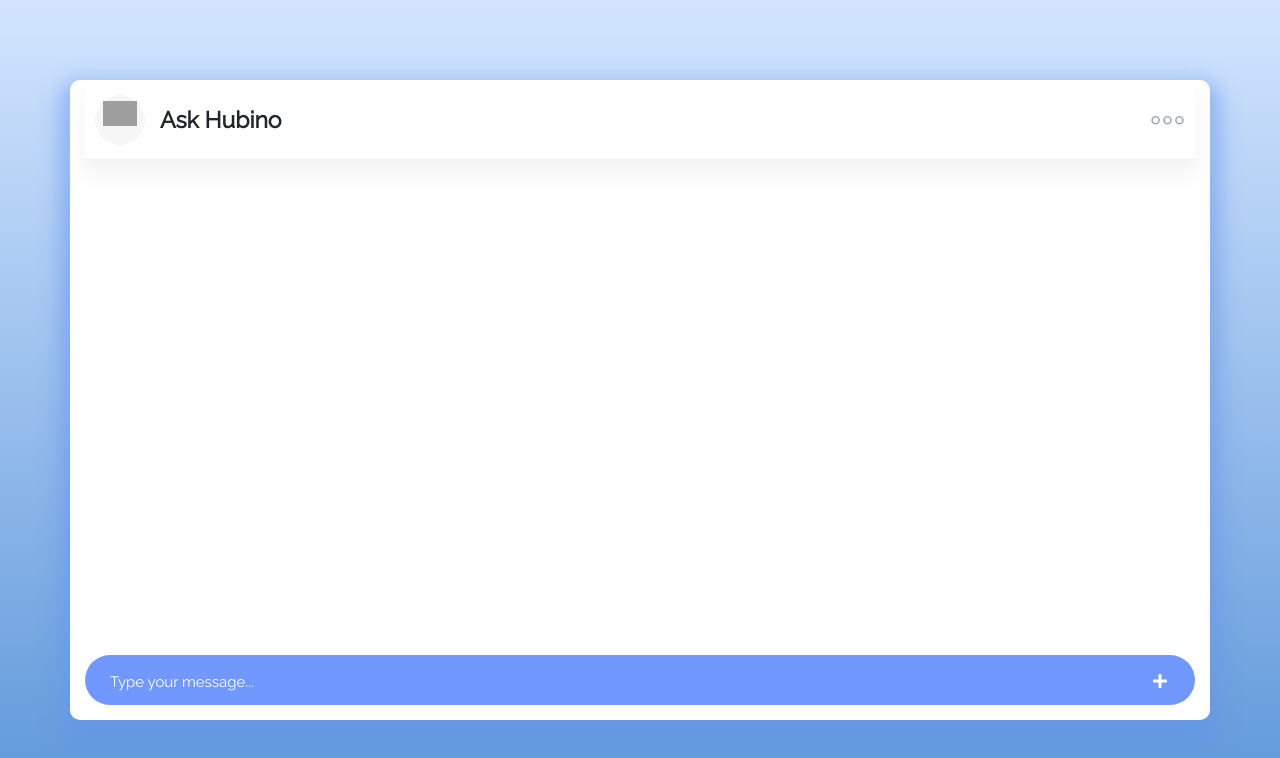
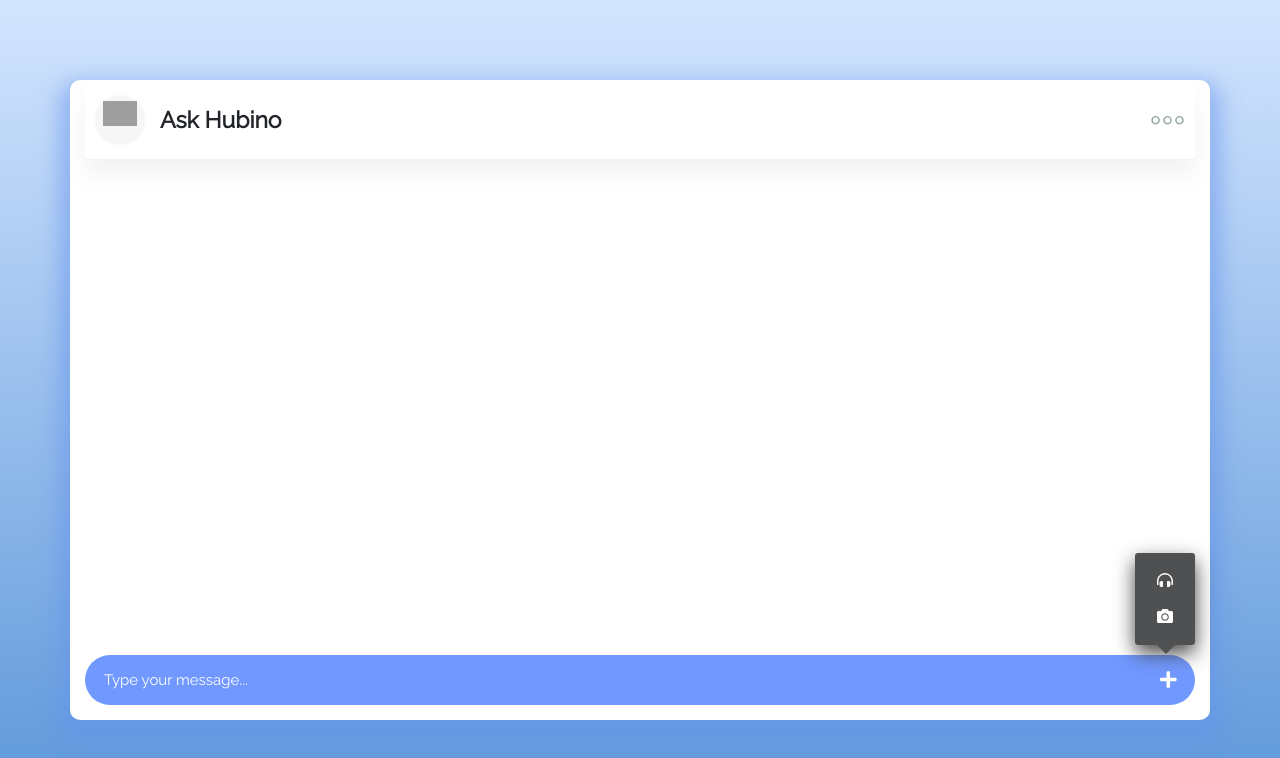
Before and after one commit to mageshk98/chatapp, a React (Create React App) app: page / in a window 1280 px wide. Both pictures are taken after a click on the button "Add Attachments". Shown: the top 758 px of the page. Built offline with nearby package versions, Linux system fonts and the light colour scheme; grey boxes are pictures that could not be loaded.

Commit message:
Add Comments to all functions and css

```diff
--- a/public/index.html
+++ b/public/index.html
@@ -6,10 +6,11 @@
   <link rel="icon" href="%PUBLIC_URL%/favicon.ico" />
   <meta name="viewport" content="width=device-width, initial-scale=1" />
   <meta name="theme-color" content="#000000" />
-  <meta name="description" content="Web site created using create-react-app" />
+  <meta name="description" content="Chat bot application developed using ReactJS" />
   <link rel="apple-touch-icon" href="%PUBLIC_URL%/logo192.png" />
   <link rel="manifest" href="%PUBLIC_URL%/manifest.json" />
   <title>Chat App</title>
+
 </head>
 
 <body>
--- a/src/Components/chatbot/chatBotIndex.jsx
+++ b/src/Components/chatbot/chatBotIndex.jsx
@@ -3,7 +3,11 @@
 import ChatBotPic from "../../assets/images/chatbotimage.png";
 import DotMenus from "../../assets/images/horizontalDots.png";
 import { FontAwesomeIcon } from "@fortawesome/react-fontawesome";
-import { faPlus } from "@fortawesome/free-solid-svg-icons";
+import {
+  faCamera,
+  faHeadphonesAlt,
+  faPlus,
+} from "@fortawesome/free-solid-svg-icons";
 import { MessageBox } from "../messageBox/messageComp";
 //from redux store
 import { useSelector, useDispatch } from "react-redux";
@@ -15,20 +19,23 @@
 } from "../../actions";
 function ChatBot() {
   const [userInput, setUserInput] = useState("");
+  const [show, setShow] = useState(false);
   const chatData = useSelector((state) => state.messages);
   const isTyping = useSelector((state) => state.isTyping);
   const editActionData = useSelector((state) => state.editAction);
   const userInputRef = useRef();
   const dispatch = useDispatch();
+  //After page loads this will focus the user keyboard input
   useEffect(() => {
     userInputRef.current.focus();
   }, []);
+  //To scroll down to bottom of the page when new message arrives/sent.
   useEffect(() => {
     document
       .getElementById("chatbox")
       .scrollIntoView({ behavior: "smooth", block: "end", inline: "nearest" });
   }, [chatData]);
-
+  //This useEffect will set the user input when user tries to edit sent message anf make focus also
   useEffect(() => {
     if (editActionData.state) {
       if (String(editActionData.editMessage).trim() !== "") {
@@ -37,7 +44,12 @@
       }
     }
   }, [editActionData]);
-
+  // Handles the user input changes
+  const handleUserChanges = (e) => {
+    setUserInput(e.target.value);
+    if (show) setShow(!show);
+  };
+  // Triggered when user enter/submit the message
   const handleUserInput = (e) => {
     e.preventDefault();
     if (isTyping) {
@@ -93,7 +105,7 @@
         <div className={ChatStyle.typeSection}>
           <form
             onSubmit={handleUserInput}
-            className="d-flex align-items-center"
+            className="d-flex align-items-center h-100 p-1"
           >
             <input
               type="text"
@@ -101,21 +113,50 @@
               className={ChatStyle.keyBoardInput}
               value={userInput}
               ref={userInputRef}
-              onChange={(e) => setUserInput(e.target.value)}
+              onChange={(e) => handleUserChanges(e)}
             />
-
+            <span className={ChatStyle.keybrdSendOption}>
               <button
-              type="submit"
+                type="button"
                 className={ChatStyle.sendBtn}
                 title="Add Attachments"
+                onClick={() => setShow(!show)}
               >
                 <FontAwesomeIcon icon={faPlus} />
               </button>
+              {show && <KeyBoardSendOptions />}
+            </span>
           </form>
         </div>
       </div>
     </div>
   );
 }
-
+// This keyboard popup options are just for showcasing purpose.
+function KeyBoardSendOptions() {
+  return (
+    <span className={ChatStyle.optionsPopup}>
+      <div className={ChatStyle.optionsWrap}>
+        <ul>
+          <li key="audio">
+            <button
+              className={ChatStyle.sendOptionBtn}
+              title={"Click to upload audio"}
+            >
+              <FontAwesomeIcon icon={faHeadphonesAlt} />
+            </button>
+          </li>
+          <li key="image">
+            <button
+              className={ChatStyle.sendOptionBtn}
+              title={"Click to upload images"}
+            >
+              <FontAwesomeIcon icon={faCamera} />
+            </button>
+          </li>
+        </ul>
+      </div>
+    </span>
+  );
+}
 export default ChatBot;
--- a/src/Components/chatbot/chatStyle.module.css
+++ b/src/Components/chatbot/chatStyle.module.css
@@ -7,6 +7,7 @@
 .topNav {
   height: 80px;
   width: 100%;
+  display: -webkit-flex;
   display: flex;
   border-bottom: 1px solid #f4f3f3;
   box-shadow: 0px 15px 20px 0px #efededa8;
@@ -40,7 +41,6 @@
 }
 .chatMenu > img {
   max-width: 35px;
-  cursor: pointer;
 }
 
 /* Message box styles */
@@ -78,8 +78,6 @@
   height: 100%;
   background-color: #7098ff;
   border-radius: 30px;
-
-  padding: 10px;
 }
 
 .keyBoardInput {
@@ -99,14 +97,80 @@
   font-size: 15px;
   color: white;
 }
+.keybrdSendOption {
+  position: relative;
+  flex: 0 0 45px;
+}
+.optionsPopup {
+  display: block;
+  position: absolute;
+  top: 0px;
+  left: 0px;
+  transform: translate3d(-11px, -107px, 28px);
+  -webkit-animation: showUp 0.7s cubic-bezier(0.165, 0.84, 0.44, 1);
+  -moz-animation: showUp 0.7s cubic-bezier(0.165, 0.84, 0.44, 1);
+  -o-animation: showUp 0.7s cubic-bezier(0.165, 0.84, 0.44, 1);
+  animation: showUp 0.7s cubic-bezier(0.165, 0.84, 0.44, 1);
+  z-index: 999;
+}
+.optionsPopup::after {
+  position: absolute;
+  content: " ";
+  bottom: -9px;
+  left: 50%;
+  height: 0px;
+  width: 0px;
+  margin-left: -9px;
+  border-left: solid transparent 10px;
+  border-right: solid transparent 10px;
+  border-top: solid #505152 10px;
+}
+.optionsPopup .optionsWrap {
+  min-width: 60px;
+  background: #3a3b3de3;
+  border-radius: 3px;
+  max-width: 60px;
+  box-shadow: 0px 8px 20px 0px #464343;
+}
+.optionsWrap ul {
+  list-style: none;
+  margin: 0;
+  padding: 10px 5px;
+}
+.optionsWrap .sendOptionBtn {
+  color: white;
+  cursor: pointer;
+  background-color: transparent;
+  border: none;
+  padding: 6px 12px;
+  font-size: 1em;
+  -webkit-transition: 1s ease;
+  -moz-transition: 1s ease;
+  -o-transition: 1s ease;
+  transition: 1s ease;
+  border-radius: 3px;
+}
+.optionsWrap .sendOptionBtn:hover {
+  background-color: rgba(0, 0, 0, 0.329);
+}
 .sendBtn {
-  flex: 0 0 50px;
+  width: 100%;
   background: transparent;
   border: none;
   height: 100%;
   border-radius: 30px;
   color: white;
   outline: none;
+  padding: 6px;
+  font-size: 19px;
+  -webkit-transition: 0.65s ease-in-out;
+  -moz-transition: 0.65s ease-in-out;
+  -o-transition: 0.65s ease-in-out;
+  transition: 0.65s ease-in-out;
+}
+.sendBtn:hover {
+  background-color: #e2e3e738;
+  font-weight: 500;
 }
 .sendBtn:focus {
   outline: none;
@@ -120,3 +184,55 @@
     max-width: 18px;
   }
 }
+@keyframes showUp {
+  0% {
+    opacity: 0;
+    transform: translate3d(-11px, -93px, 28px);
+  }
+  50% {
+    opacity: 0.5;
+  }
+  100% {
+    opacity: 1;
+    transform: translate3d(-11px, -107px, 28px);
+  }
+}
+@-webkit-keyframes showUp {
+  0% {
+    opacity: 0;
+    transform: translate3d(-11px, -93px, 28px);
+  }
+  50% {
+    opacity: 0.5;
+  }
+  100% {
+    opacity: 1;
+    transform: translate3d(-11px, -107px, 28px);
+  }
+}
+@-moz-keyframes showUp {
+  0% {
+    opacity: 0;
+    transform: translate3d(-11px, -93px, 28px);
+  }
+  50% {
+    opacity: 0.5;
+  }
+  100% {
+    opacity: 1;
+    transform: translate3d(-11px, -107px, 28px);
+  }
+}
+@-o-keyframes showUp {
+  0% {
+    opacity: 0;
+    transform: translate3d(-11px, -93px, 28px);
+  }
+  50% {
+    opacity: 0.5;
+  }
+  100% {
+    opacity: 1;
+    transform: translate3d(-11px, -107px, 28px);
+  }
+}
--- a/src/Components/messageBox/messageComp.jsx
+++ b/src/Components/messageBox/messageComp.jsx
@@ -1,15 +1,16 @@
 import { faChevronDown } from "@fortawesome/free-solid-svg-icons";
 import { FontAwesomeIcon } from "@fortawesome/react-fontawesome";
+import { receiveInComing, setEditStage, changeStatus } from "../../actions";
 import React, { useEffect, useState } from "react";
 import { useDispatch, useSelector } from "react-redux";
-import { receiveInComing, setEditStage, changeStatus } from "../../actions";
 import MessageBoxStyle from "./messageBoxStyle.module.css";
+
 function MessageBox({ detail }) {
-  if (detail.type === "OUTGOING") {
-    return <OutGoingMessageBox data={detail} />;
-  } else {
-    return <InComingMessageBox data={detail} />;
-  }
+  return detail.type === "OUTGOING" ? (
+    <OutGoingMessageBox data={detail} />
+  ) : (
+    <InComingMessageBox data={detail} />
+  );
 }
 
 function OutGoingMessageBox(props) {
@@ -57,6 +58,7 @@
       <div
         className={`${MessageBoxStyle.flexWrapper} align-items-end`}
         title={props.data.message}
+        tabIndex="1"
       >
         <span className={MessageBoxStyle.outGoing}>
           <p className={MessageBoxStyle.messageContent}>{props.data.message}</p>
@@ -95,7 +97,11 @@
     <div
       className={`${MessageBoxStyle.chatBotContainer} justify-content-start`}
     >
-      <div className={`${MessageBoxStyle.flexWrapper} align-items-start`}>
+      <div
+        className={`${MessageBoxStyle.flexWrapper} align-items-start`}
+        title={`Bot: ${props.data.message}`}
+        tabIndex="1"
+      >
         <span className={MessageBoxStyle.inComing}>
           <p className={MessageBoxStyle.messageContent}>{props.data.message}</p>
         </span>
--- a/src/index.css
+++ b/src/index.css
@@ -26,3 +26,12 @@
 #root {
   height: 100%;
 }
+::selection {
+  background-color: #3c4052c2;
+  color: white;
+}
+
+::-moz-selection {
+  background-color: #3c4052c2;
+  color: white;
+}
--- a/src/reducers/isEditing.js
+++ b/src/reducers/isEditing.js
@@ -1,14 +1,15 @@
-const InitialState = {
+const INITIALSTATE = {
   state: false,
   editMessageId: "",
   editMessage: "",
 };
-const editingReducer = (state = InitialState, action) => {
+//This reducer will handle dispathced action by the user to edit the sent messages and update in the store.
+const editingReducer = (state = INITIALSTATE, action) => {
   switch (action.type) {
     case "EDITING":
       return action.payload;
     case "RESETEDIT":
-      return InitialState;
+      return INITIALSTATE;
     default:
       return state;
   }
--- a/src/reducers/isTyping.js
+++ b/src/reducers/isTyping.js
@@ -1,3 +1,4 @@
+//This reducer to update the store if the bot is currently constructing the reply for the user, so that user will know bot is replying.
 const typingReducer = (state = false, action) => {
   switch (action.type) {
     case "TYPING":
```
Also changed, not shown: src/Components/messageBox/messageBoxStyle.module.css (+61 -12 lines), src/reducers/messages.js (+26 -16 lines). Lines whose indentation alone changed are shown as unchanged.
